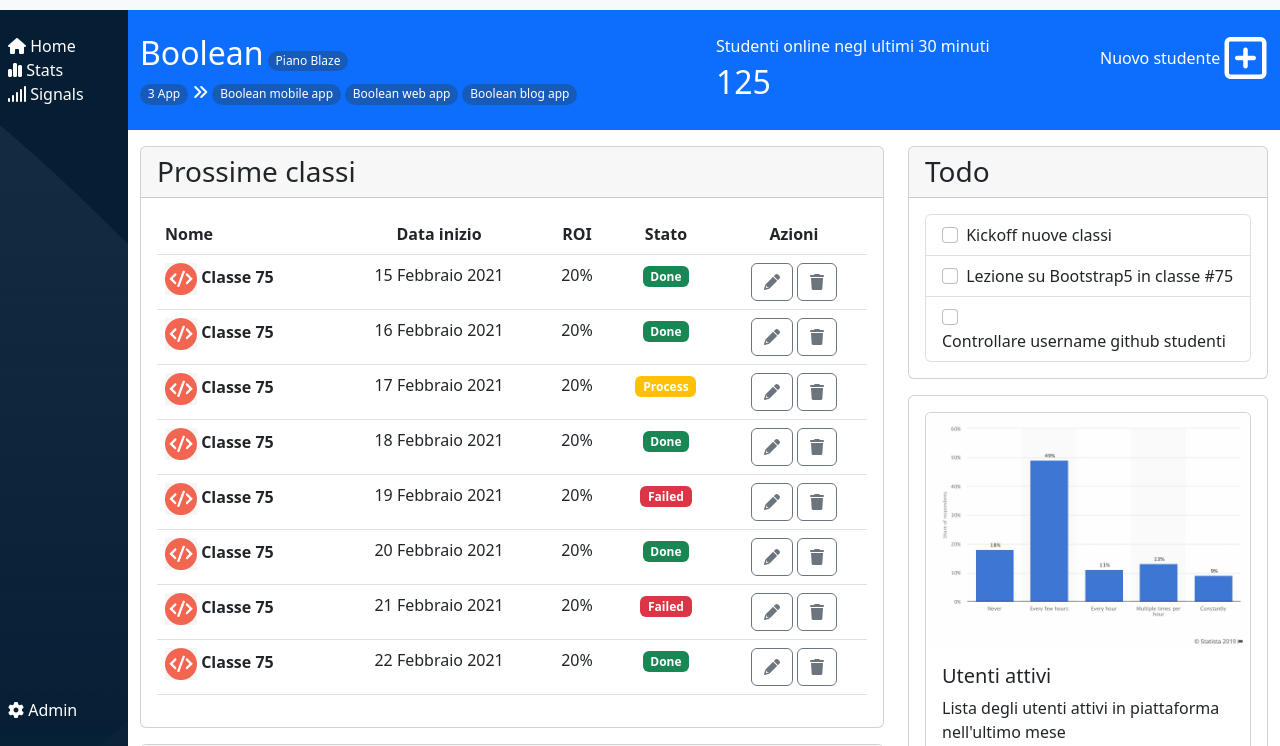
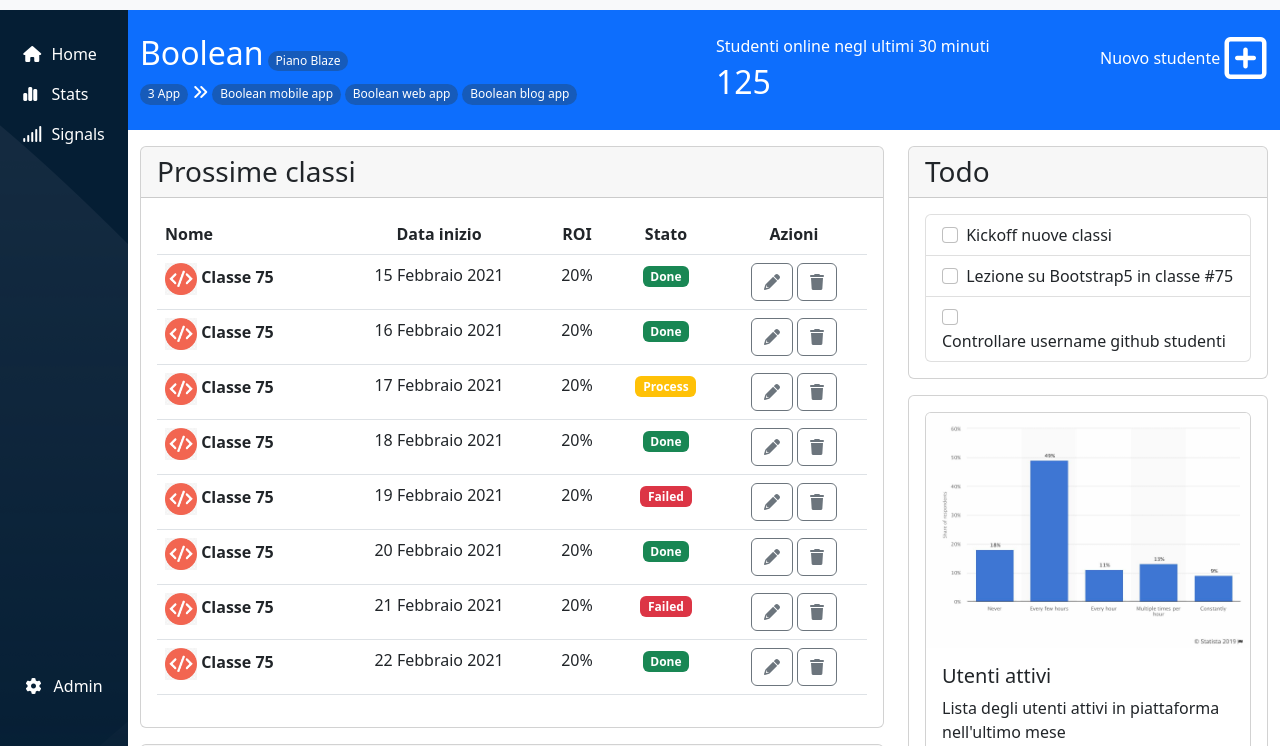
Before and after one commit to LorenzoNicco/html-css-bootstrap-dashboard, a plain HTML site: page index.html in a window 1280 px wide. Shown: the part 54-800 px from the top of the page. Drawn offline with nearby package versions, Linux system fonts and the light colour scheme.

Commit message:
Update aside

```diff
--- a/css/style.css
+++ b/css/style.css
@@ -40,6 +40,15 @@ aside {
 
 aside nav {
     height: 100%;
+}
+
+aside li:hover {
+    background-color: rgba(255, 255, 255, 0.5);
+}
+
+aside li i {
+    height: 1rem;
+    width: 1rem;
 }
 
 /* PARTE CENTRALE */
--- a/index.html
+++ b/index.html
@@ -55,31 +55,45 @@
         <main class="d-flex">
             <!-- NAV LATERALE -->
             <aside>
-                <nav class="py-4 px-2 d-flex flex-column justify-content-between">
-                    <div class="d-flex flex-column">
+                <nav class="py-4 px-2 d-flex flex-column justify-content-between align-items-center">
+                    <div>
+                        <ul class="list-unstyled">
+                            <li class="lh-lg p-1">
                                 <a href="#" class=" text-white text-decoration-none">
                                     <i class="fa-solid fa-house"></i>
 
-                            <span>Home</span>
+                                    <span class="my-media-apparence-md ms-2">Home</span>
                                 </a>
+                            </li>
+
+                            <li class="lh-lg p-1">
                                 <a href="#" class=" text-white text-decoration-none">
                                     <i class="fa-solid fa-chart-simple"></i>
 
-                            <span>Stats</span>
+                                    <span class="my-media-apparence-md ms-2">Stats</span>
                                 </a>
+                            </li>
+
+                            <li class="lh-lg p-1">
                                 <a href="#" class=" text-white text-decoration-none">
                                     <i class="fa-solid fa-signal"></i>
 
-                            <span>Signals</span>
+                                    <span class="my-media-apparence-md ms-2">Signals</span>
                                 </a>
+                            </li>
+                        </ul>
                     </div>
 
                     <div>
+                        <ul class="list-unstyled">
+                            <li class="lh-lg p-1">
                                 <a href="#" class=" text-white text-decoration-none">
                                     <i class="fa-solid fa-gear"></i>
 
-                            <span>Admin</span>
+                                    <span class="my-media-apparence-md ms-2">Admin</span>
                                 </a>
+                            </li>
+                        </ul>
                     </div>
                 </nav>
             </aside>
```
Lines whose indentation alone changed are shown as unchanged.
